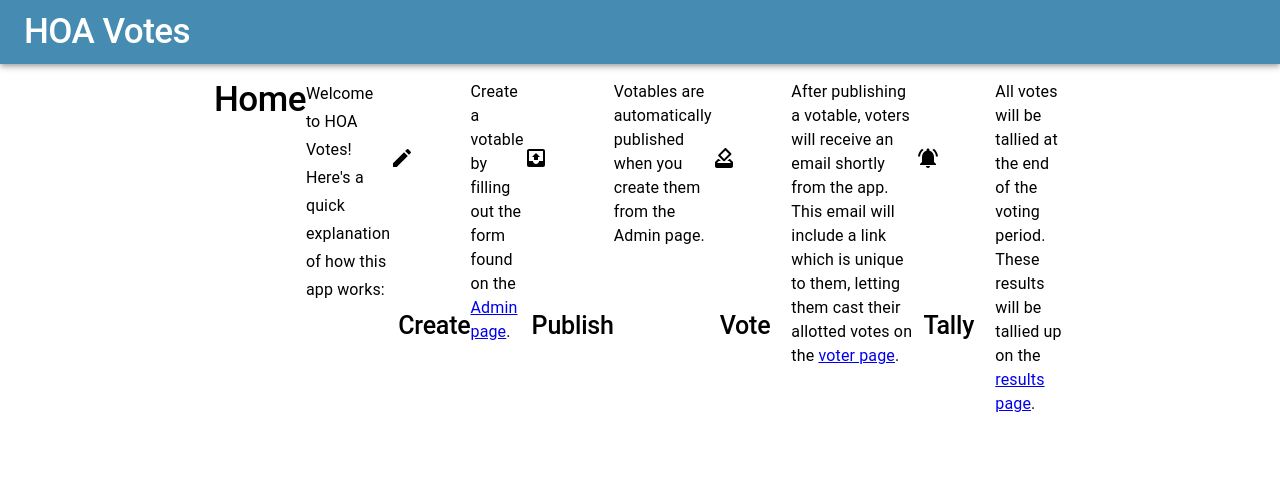
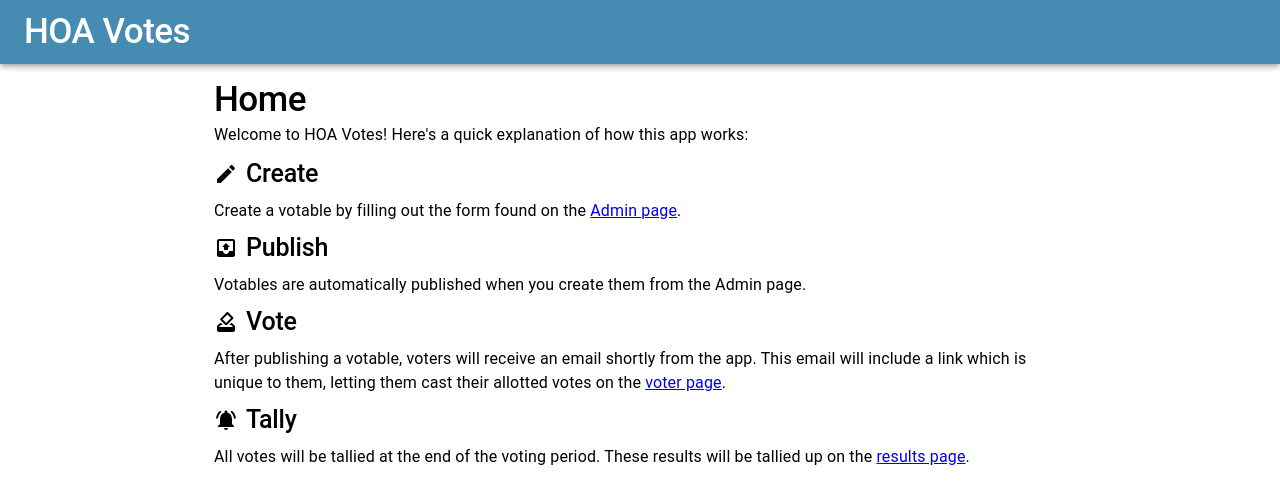
Before and after one commit to JamesMitofsky/Community-Votes, a React (Create React App) app: page / in a window 1280 px wide. Shown: the top 504 px of the page. Built offline with nearby package versions, Linux system fonts and the light colour scheme.

Commit message:
Contrary to React error messages, MUI requires camel casing as was originally the case.

```diff
--- a/src/App.js
+++ b/src/App.js
@@ -33,14 +33,13 @@ export default function App() {
                 setDisplayLocation(location);
               }
             }}
-            minheight="100vh"
             maxWidth="md"
             component="div"
             sx={{
               marginTop: 2,
               marginBottom: 4,
               display: "flex",
-              flexdirection: "column",
+              flexDirection: "column",
               flexGrow: 1,
             }}
           >
```
